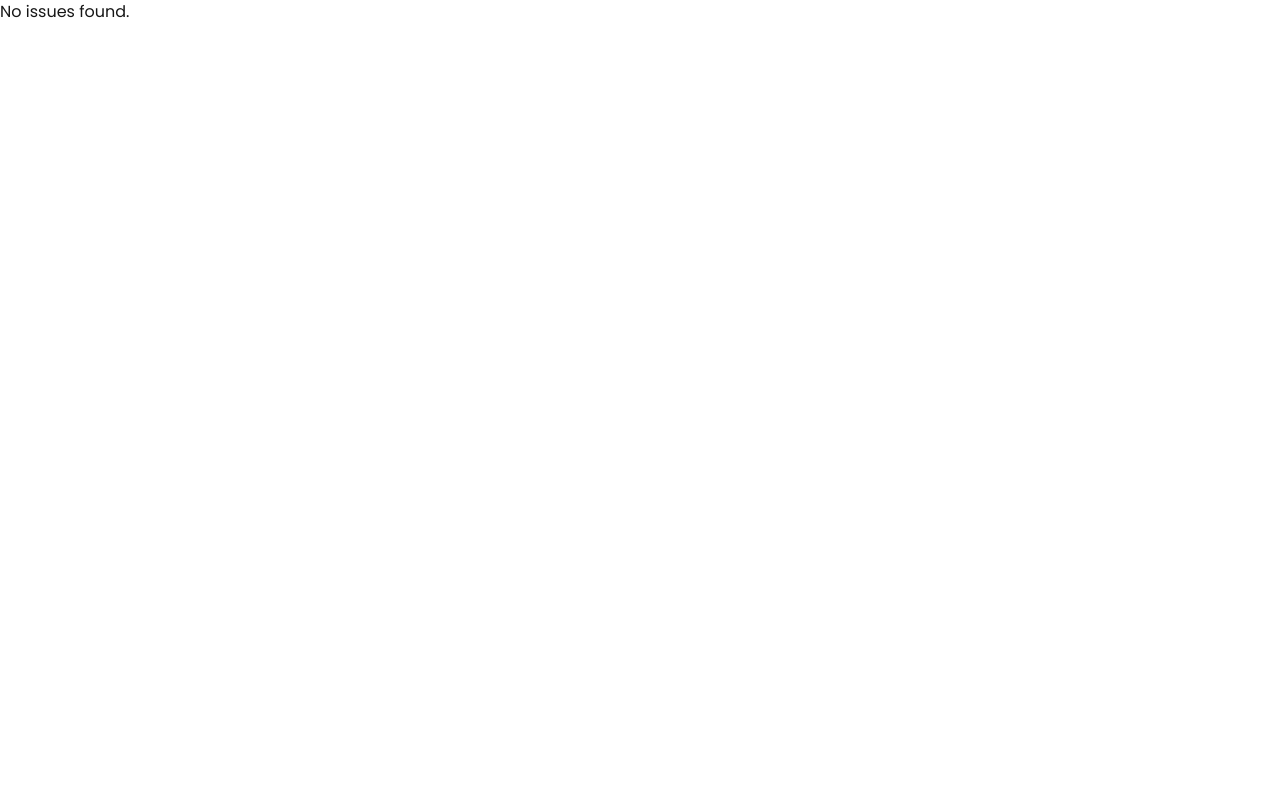
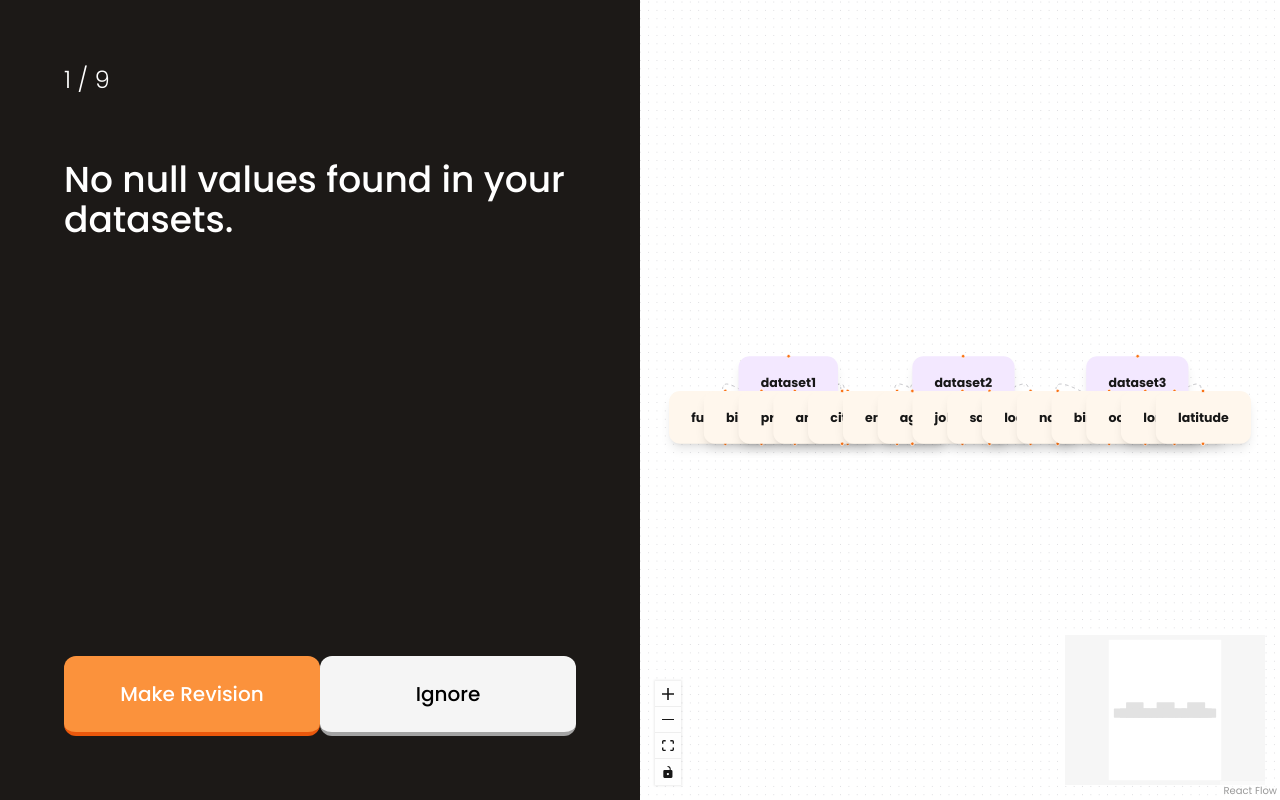
Before and after one commit to Xire7/monarch, a Next.js app in the folder client/: page /schema in a window 1280 px wide. Built offline with nearby package versions, Linux system fonts and the light colour scheme.

Commit message:
rollback

```diff
--- a/client/app/schema/page.tsx
+++ b/client/app/schema/page.tsx
@@ -5,30 +5,14 @@ import testData from "@/testData.json";
 import Link from "next/link";
 import ConfirmModal from "@/components/ConfirmModal";
 import Prompts from "@/components/Prompts";
+import { issues } from "../data/issues";
 
 const Schema = () => {
-  const [issues, setIssues] = useState([]);
   const [isOpen, setIsOpen] = useState(false);
   const [issueNumber, setIssueNumber] = useState(1);
   const [graph, setGraph] = useState({});
   const [complete, setComplete] = useState(false);
   const [loading, setLoading] = useState(true);
-  const [schemaData, setSchemaData] = useState(null);
-
-  useEffect(() => {
-    const storedData = sessionStorage.getItem('schemaData');
-    if (storedData) {
-      try {
-        const parsedData = JSON.parse(storedData);
-        setIssues(parsedData);
-        setSchemaData(parsedData);
-      } catch (error) {
-        console.error('Error parsing stored data:', error);
-        setIssues([]);
-      }
-    }
-    setLoading(false);
-  }, []);
 
   // temp
   const data = testData;
@@ -97,19 +81,10 @@ const Schema = () => {
   };
 
   useEffect(() => {
-    if (!loading && issues.length > 0) {
-      const newGraph = buildGraph();
-      setGraph(newGraph);
-    }
-  }, [issueNumber, loading, issues]);
-
-  if (loading) {
-    return <div>Loading...</div>;
-  }
-
-  if (issues.length === 0) {
-    return <div>No issues found.</div>;
-  }
+    const newGraph = buildGraph();
+    setGraph(newGraph);
+    setLoading(false);
+  }, [issueNumber, loading]);
 
   return (
     <div className="flex items-center justify-center w-screen h-screen">
@@ -123,11 +98,7 @@ const Schema = () => {
           additionalInfo={issues[issueNumber - 1].additional_info}
         />
       )}
-      {loading ? (
-        <div className="flex items-center justify-center w-full h-full bg-white text-xl font-semibold text-black">
-          Updating...
-        </div>
-      ) : (
+      {!loading && (
         <SchemaVisualizer
           graph={graph}
           recenter={issueNumber - 1 == issues.length}
```
